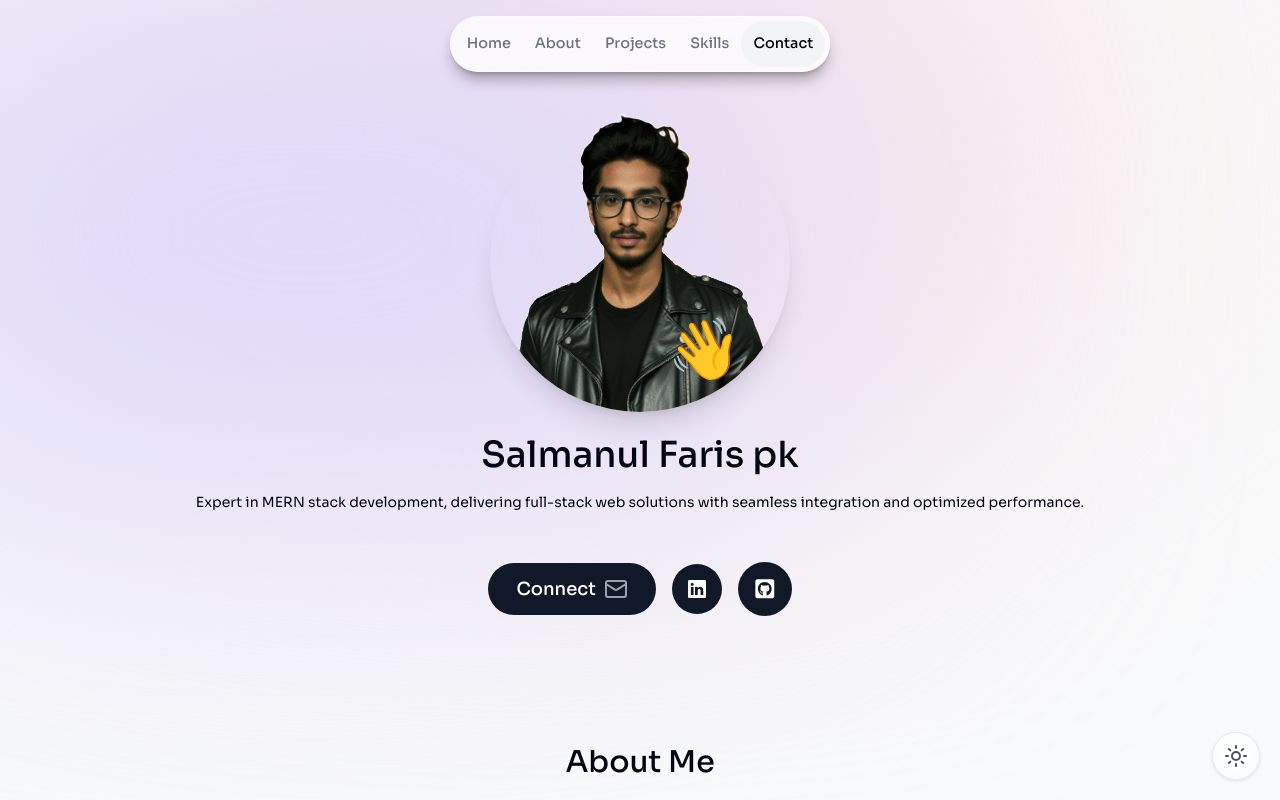
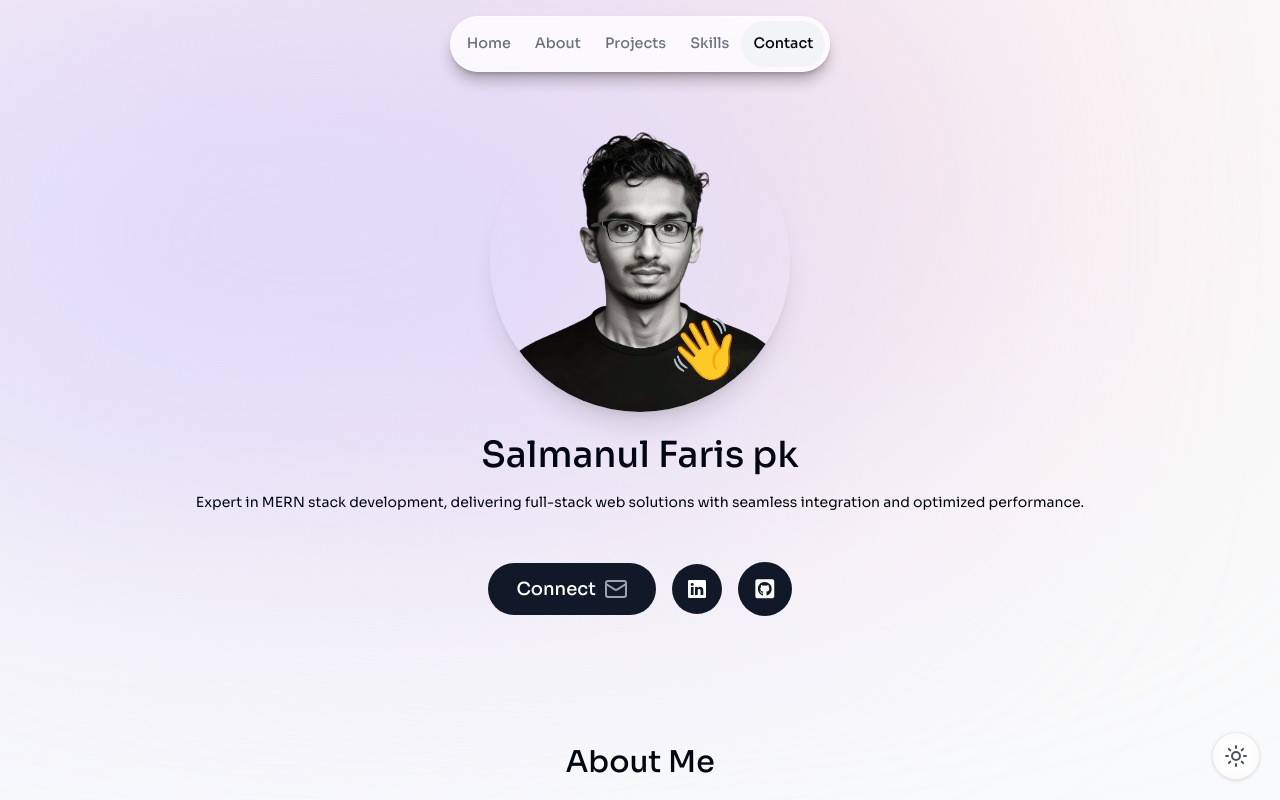
Before and after one commit to salman-faris-pk/Portfolio, a Next.js app: page / in a window 1280 px wide. Shown: the top 800 px of the page. Built offline with nearby package versions, Linux system fonts and the light colour scheme.

Commit message:
images small change

```diff
--- a/src/components/Intro.tsx
+++ b/src/components/Intro.tsx
@@ -37,8 +37,7 @@ const Intro = () => {
                  }}
                 >
                     <Image
-
-                    src='/jak.png'
+                     src='/pkk1.png'
                      alt='profile-img'
                      width="300"
                      height="200"
```
